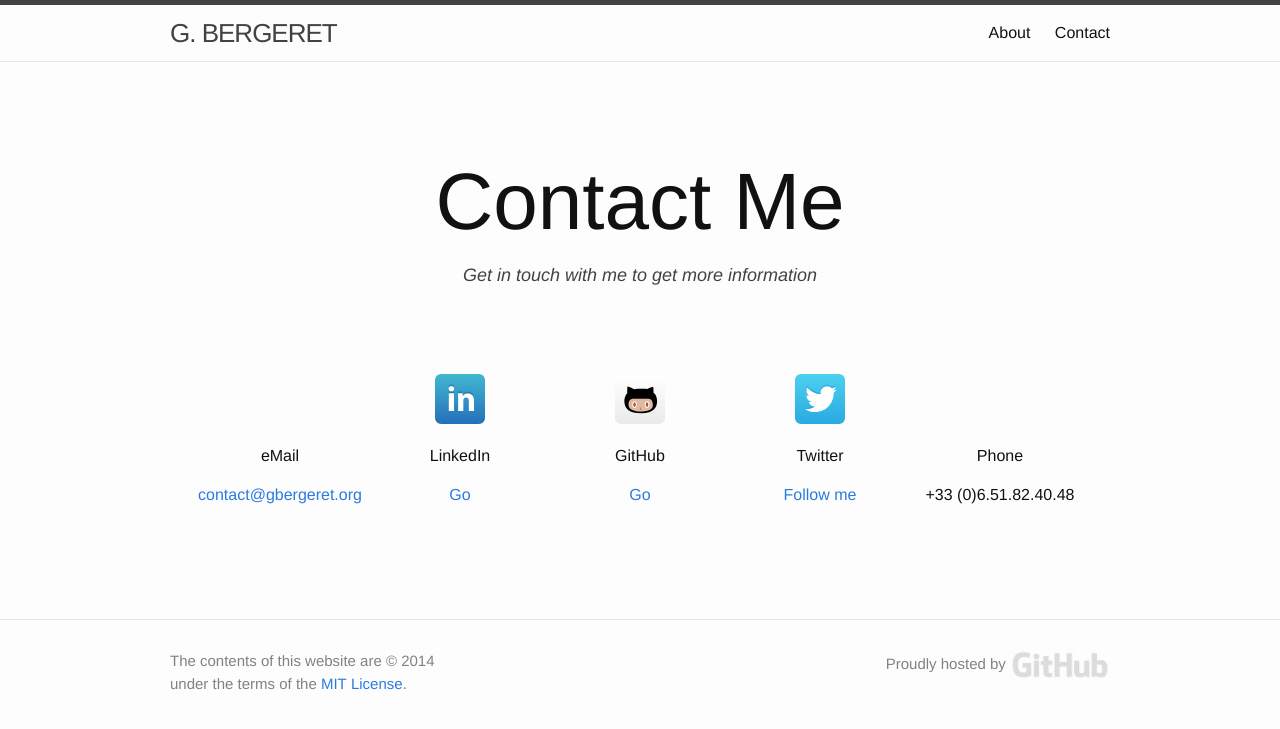
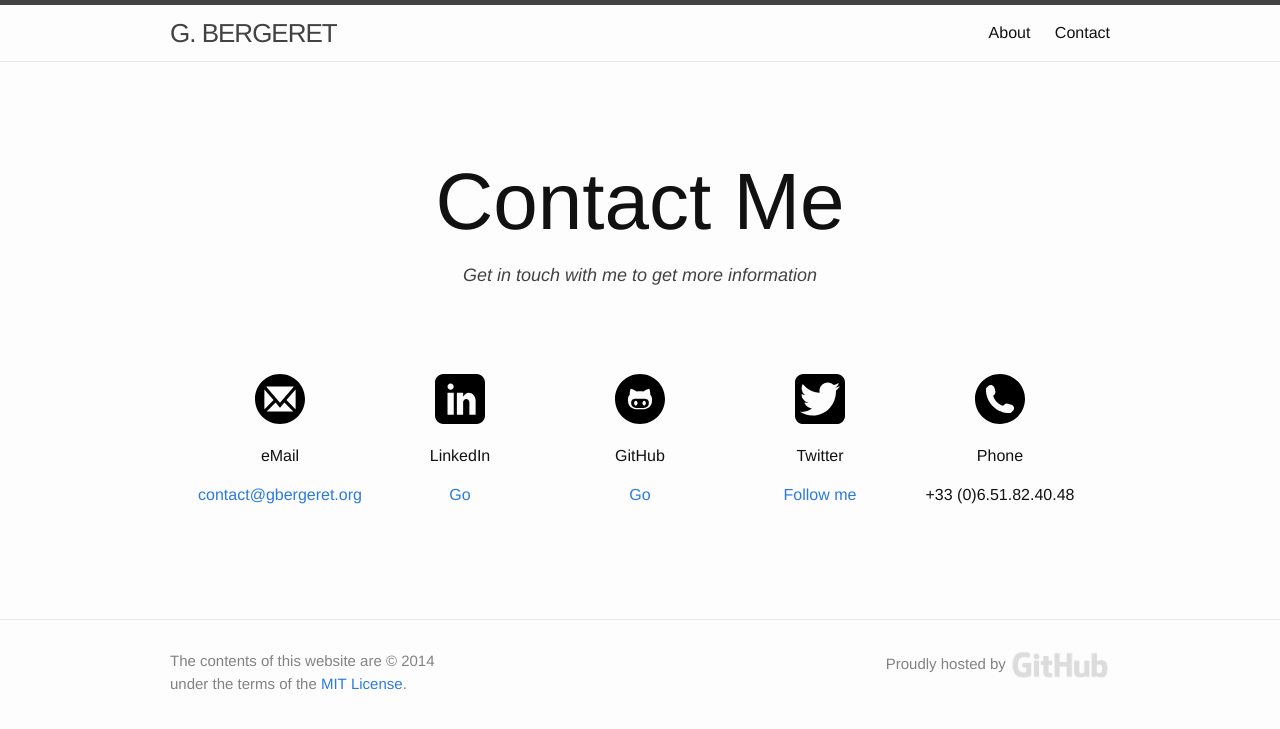
Before and after one commit to gbergere/gbergere.github.io, a Jekyll site: the page built from contact.html, in a window 1280 px wide. Shown: the top 729 px of the page. Built offline with Jekyll 4.4.1, drawn with Linux system fonts in a browser that asks for light colours.

Commit message:
Add email and phone webicons and update others.

```diff
--- a/_sass/_webicons.scss
+++ b/_sass/_webicons.scss
@@ -4,7 +4,7 @@ ul.weblinks > li {
     background-position: center 20px;
 }
 
-$webicons: facebook github linkedin twitter;
+$webicons: email github linkedin phone twitter;
 $webicons-url: "/img/webicons" !default;
 @each $webicon in $webicons {
     ul.weblinks > li##{$webicon} {
```
Also changed, not shown: img/webicons/email.svg (added), img/webicons/github.svg, img/webicons/linkedin.svg, img/webicons/phone.svg (added), img/webicons/twitter.svg.
